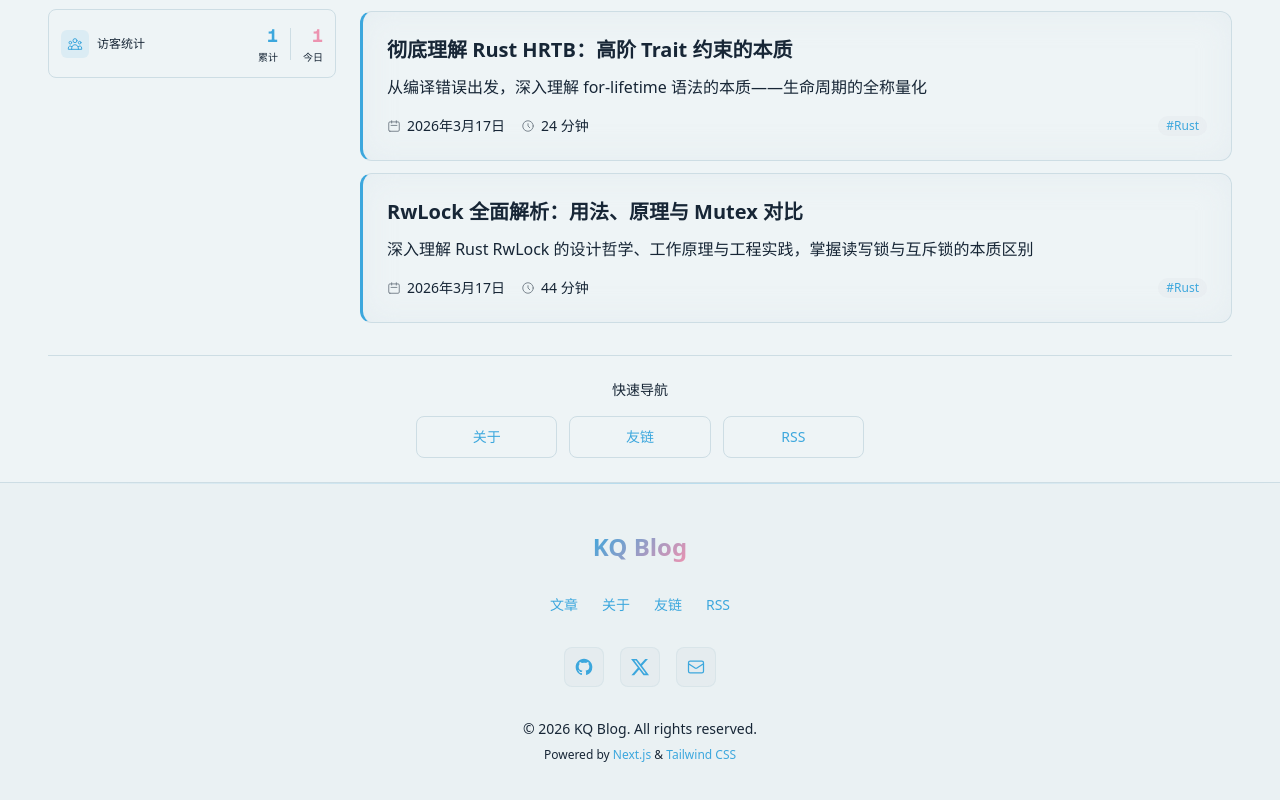
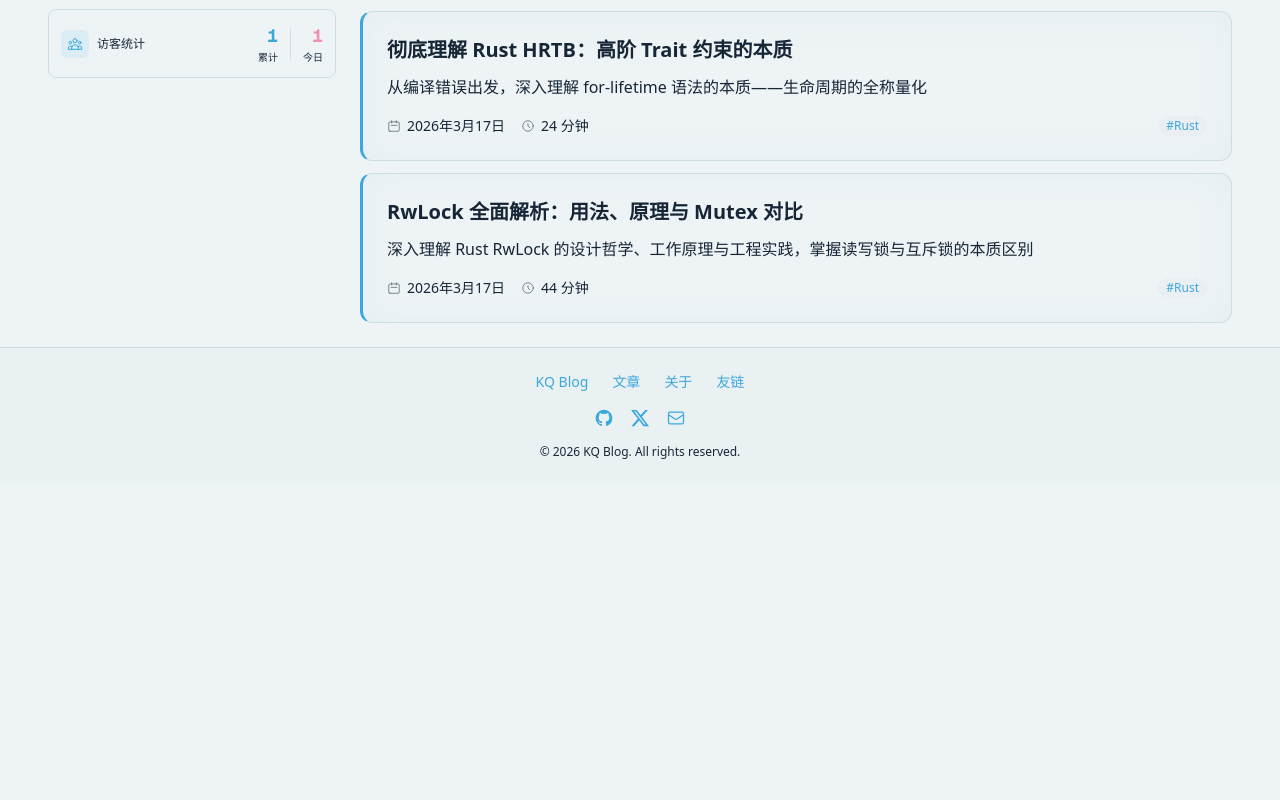
Before and after one commit to lovezhangchuangxin/kqblog, a Next.js app: page / in a window 1280 px wide. Shown: the part 502-1302 px from the top of the page. After the commit the page ends 986 px from the top, so only its background shows below. Built offline with nearby package versions, Linux system fonts and the light colour scheme; no server answers.

Commit message:
feat: 精简 Footer 和首页布局
- 压缩 Footer 高度约 70%（py-12 → py-6，gap-8 → gap-4）
- 移除 Footer 装饰渐变和 Powered by 信息
- 精简社交链接样式，保留版权信息
- 移除首页"快速导航"部分

```diff
--- a/app/page.tsx
+++ b/app/page.tsx
@@ -83,29 +83,6 @@ export default function HomePage() {
               </div>
             </div>
           </div>
-
-          {/* 快速导航 */}
-          <section className="mt-8 pt-6 border-t border-border">
-            <h3 className="text-sm font-medium text-muted-foreground mb-4 text-center">快速导航</h3>
-            <div className="grid grid-cols-3 gap-3 max-w-md mx-auto">
-              {[
-                { href: '/about', title: '关于' },
-                { href: '/links', title: '友链' },
-                { href: '/rss.xml', title: 'RSS' },
-              ].map((item) => (
-                <Link
-                  key={item.href}
-                  href={item.href}
-                  className="py-2.5 px-4 rounded-lg border border-border text-center
-                             text-sm font-medium text-muted-foreground
-                             hover:text-primary hover:border-primary/30 hover:bg-primary/5
-                             transition-all duration-200"
-                >
-                  {item.title}
-                </Link>
-              ))}
-            </div>
-          </section>
         </div>
       </main>
       <Footer />
--- a/components/layout/Footer.tsx
+++ b/components/layout/Footer.tsx
@@ -54,38 +54,21 @@ export function Footer() {
 
   return (
     <>
-      <footer className="relative border-t border-border bg-secondary/30">
-        {/* 装饰渐变 */}
-        <div
-          className="absolute inset-x-0 top-0 h-px"
-          style={{
-            background: 'linear-gradient(90deg, transparent, hsl(var(--primary) / 0.3), transparent)',
-          }}
-        />
-
-        <div className="max-w-4xl mx-auto px-4 py-12">
-          <div className="flex flex-col items-center gap-8">
-            {/* Logo */}
-            <Link
-              href="/"
-              className="text-2xl font-bold text-gradient hover:opacity-80 transition-opacity"
-            >
-              KQ Blog
-            </Link>
-
+      <footer className="border-t border-border bg-secondary/30">
+        <div className="max-w-4xl mx-auto px-4 py-6">
+          <div className="flex flex-col items-center gap-4">
             {/* 导航链接 */}
-            <nav className="flex flex-wrap justify-center gap-6 text-sm">
+            <nav className="flex flex-wrap justify-center gap-x-6 gap-y-2 text-sm">
               {[
+                { href: '/', label: 'KQ Blog' },
                 { href: '/blog', label: '文章' },
                 { href: '/about', label: '关于' },
                 { href: '/links', label: '友链' },
-                { href: '/rss.xml', label: 'RSS' },
               ].map((link) => (
                 <Link
                   key={link.href}
                   href={link.href}
-                  className="text-muted-foreground hover:text-primary
-                             transition-colors duration-200 link-underline"
+                  className="text-muted-foreground hover:text-primary transition-colors"
                 >
                   {link.label}
                 </Link>
@@ -93,18 +76,14 @@ export function Footer() {
             </nav>
 
             {/* 社交链接 */}
-            <div className="flex items-center gap-4">
+            <div className="flex items-center justify-center gap-4">
               {socialLinks.map((social) => (
                 <a
                   key={social.name}
                   href={social.href}
                   target="_blank"
                   rel="noopener noreferrer"
-                  className="w-10 h-10 rounded-lg flex items-center justify-center
-                             text-muted-foreground hover:text-primary
-                             bg-secondary/50 hover:bg-secondary
-                             border border-border/50 hover:border-primary/30
-                             transition-all duration-300 hover:-translate-y-1"
+                  className="text-muted-foreground hover:text-primary transition-colors"
                   aria-label={social.name}
                 >
                   {social.icon}
@@ -113,15 +92,9 @@ export function Footer() {
             </div>
 
             {/* 版权信息 */}
-            <div className="text-center text-sm text-muted-foreground">
-              <p>© {currentYear} KQ Blog. All rights reserved.</p>
-              <p className="mt-2 text-xs">
-                Powered by{' '}
-                <span className="text-primary">Next.js</span>
-                {' '}&{' '}
-                <span className="text-primary">Tailwind CSS</span>
-              </p>
-            </div>
+            <p className="text-xs text-muted-foreground">
+              © {currentYear} KQ Blog. All rights reserved.
+            </p>
           </div>
         </div>
       </footer>
```
